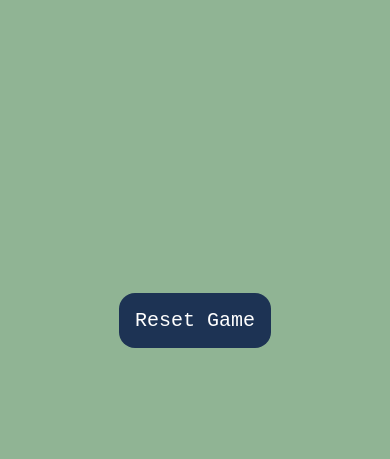
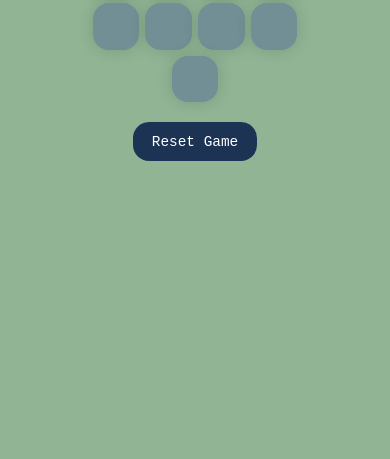
Before and after one commit to ArmishRehan/Tic-Tac-Toe, a plain HTML site: page index.html in a window 390 px wide. Shown: the part 385-844 px from the top of the page. Drawn offline with Linux system fonts and the light colour scheme.

Commit message:
updated the code

```diff
--- a/app.js
+++ b/app.js
@@ -40,7 +40,7 @@ boxes.forEach((box) => {
 });
 
 const gameDraw = () => {
-    msg.innerText = "Game was a Draw.";
+    msg.innerText = "Its a Draw!.";
     msgContainer.classList.remove("hide");
     disableBoxes();
 };
@@ -57,7 +57,7 @@ const enableBoxes = () => {
 };
 
 const showWinner = (winner) => {
-    msg.innerText = `Congratulations, Winner is ${winner}`;
+    msg.innerText = `Congratulations, The winner is ${winner}`;
     msgContainer.classList.remove("hide");
     disableBoxes();
 };
--- a/style.css
+++ b/style.css
@@ -1,76 +1,133 @@
-*{
+* {
     margin: 0;
     padding: 0;
+    box-sizing: border-box;
     font-family: 'Courier New', Courier, monospace;
 }
 
- body{
+body {
     text-align: center;
     background-color: #90B494;
- }
-.container{
-    height: 70vh;
     display: flex;
     justify-content: center;
-    text-align: center;
-    margin-top: 50px;
- }
+    align-items: center;
+    min-height: 100vh;
+    padding: 20px;
+}
 
-.game{
-    height: 60vmin;
-    width: 60vmin;
+.container {
+    display: flex;
+    flex-direction: column;
+    align-items: center;
+    justify-content: center;
+    gap: 30px; /* Increased gap for better spacing */
+    width: 100%;
+    max-width: 600px;
+    margin: 0 auto;
+}
+
+.game {
     display: flex;
     flex-wrap: wrap;
-    text-align: center;
     justify-content: center;
     gap: 1.5vmin;
+    width: 100%;
+    max-width: 60vmin;
 }
 
-.box{
+.box {
     height: 18vmin;
     width: 18vmin;
-    border-radius:1rem;
+    border-radius: 1rem;
     border: none;
     box-shadow: 0 0 1rem rgba(0, 0, 0, 0.137);
     font-size: 9vmin;
     color: #22333B;
     background-color: #718F94;
+    cursor: pointer;
+    transition: background-color 0.3s ease;
 }
 
+.box:hover {
+    background-color: #5a7277;
+}
 
-#reset-btn{
-    padding: 1rem;
+#reset-btn,
+#new-btn {
+    padding: 1rem 2rem; /* Increased horizontal padding */
     font-size: 1.25rem;
     background-color: #1D3354;
     color: white;
     border-radius: 1rem;
     border: none;
+    cursor: pointer;
+    transition: background-color 0.3s ease;
+    margin-top: 20px; /* Added margin to separate from the game board */
 }
 
-#new-btn{
-    padding: 1rem;
-    font-size: 1.25rem;
-    background-color: #1D3354;
-    color: white;
-    border-radius: 1rem;
-    border: none;
+#reset-btn:hover,
+#new-btn:hover {
+    background-color: #14213d;
 }
 
-#msg{
-    color: #000000;
-    font-size: 5vmin;
-
-}
-
-.msg-container{
-    height: 100vmin;
+.msg-container {
+    position: fixed;
+    top: 0;
+    left: 0;
+    width: 100%;
+    height: 100%;
     display: flex;
     justify-content: center;
     align-items: center;
     flex-direction: column;
-    gap: 4 rem;
+    background-color: rgba(77, 97, 128, 0.95); /* Dark blue with transparency */
+    gap: 20px;
+    z-index: 10;
 }
 
-.hide{
+#msg {
+    color: #ffffff; /* White text for contrast */
+    font-size: 5vmin;
+    text-align: center;
+}
+
+.hide {
     display: none;
 }
+
+/* Responsive Design */
+@media (max-width: 600px) {
+    .box {
+        height: 15vmin;
+        width: 15vmin;
+        font-size: 7vmin;
+    }
+
+    #reset-btn,
+    #new-btn {
+        font-size: 1rem;
+        padding: 0.8rem 1.5rem; /* Adjusted padding for smaller screens */
+    }
+
+    #msg {
+        font-size: 4vmin;
+    }
+}
+
+@media (max-width: 400px) {
+    .box {
+        height: 12vmin;
+        width: 12vmin;
+        font-size: 5vmin;
+    }
+
+    #reset-btn,
+    #new-btn {
+        font-size: 0.9rem;
+        padding: 0.7rem 1.2rem; /* Adjusted padding for smaller screens */
+    }
+
+    #msg {
+        font-size: 3vmin;
+    }
+}
```
